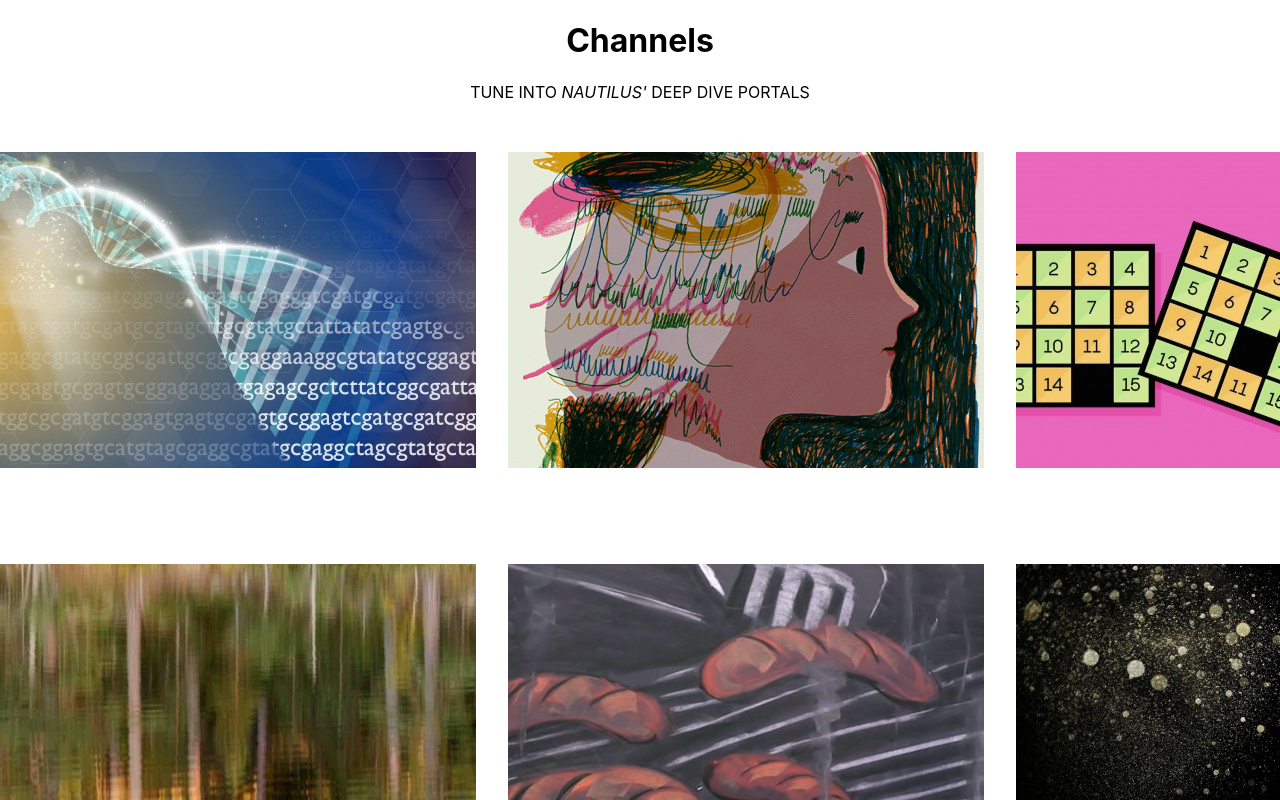
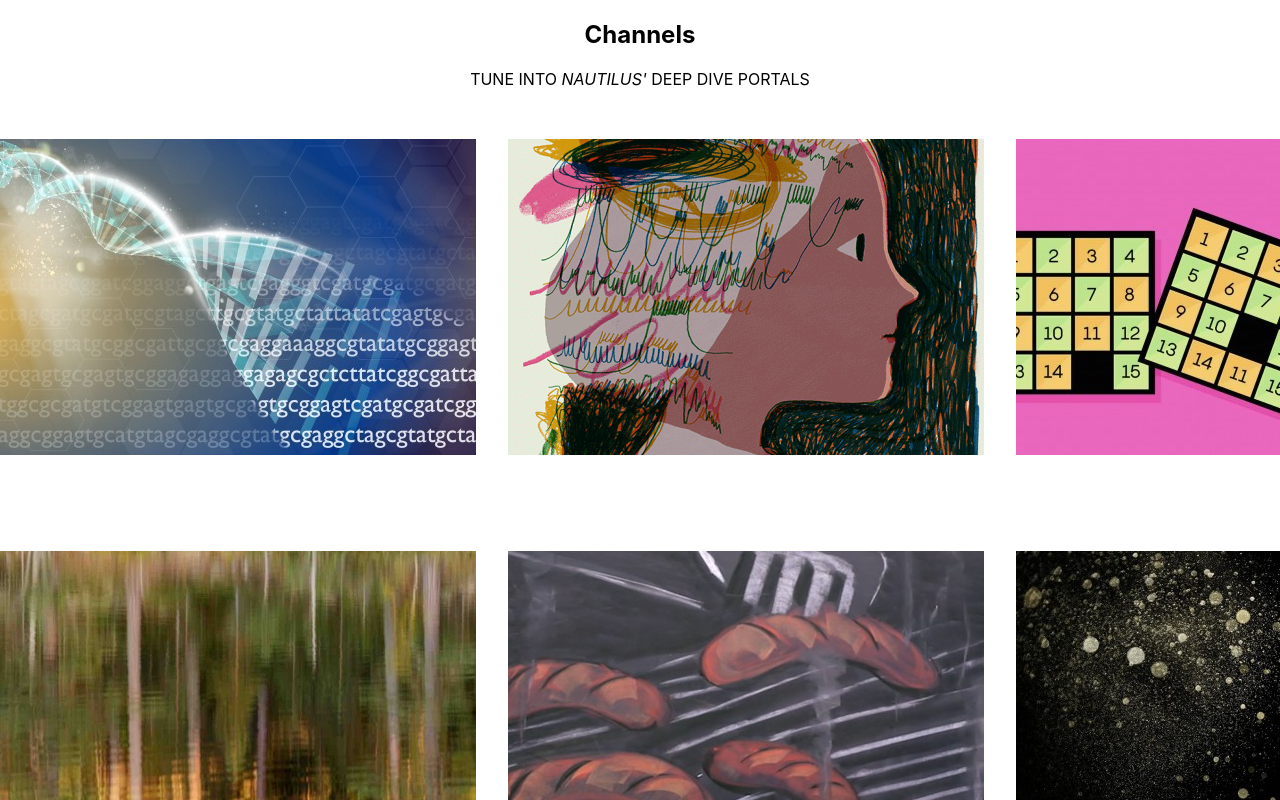
Before and after one commit to BladeKitana732/Nautilus_Mockup, a React (Create React App) app: page / in a window 1280 px wide. Shown: the top 800 px of the page. Built offline with nearby package versions, Linux system fonts and the light colour scheme.

Commit message:
testing font for Channels header 1

```diff
--- a/src/App.css
+++ b/src/App.css
@@ -6,6 +6,11 @@
     margin: 50px 0 0 0;
 }
 
-h1 , p {
+h2 , p {
     text-align: center;
 }
+
+h1 {
+ font-family: 'Cardo', serif;
+
+}
--- a/src/App.js
+++ b/src/App.js
@@ -15,7 +15,7 @@ export default class App extends Component {
   render() {
     return (
       <div id='App'>
-        <h1>Channels</h1>
+        <h2>Channels</h2>
         <p>TUNE INTO <em>NAUTILUS'</em> DEEP DIVE PORTALS</p>
 
         <div id='channels-container'>
```
